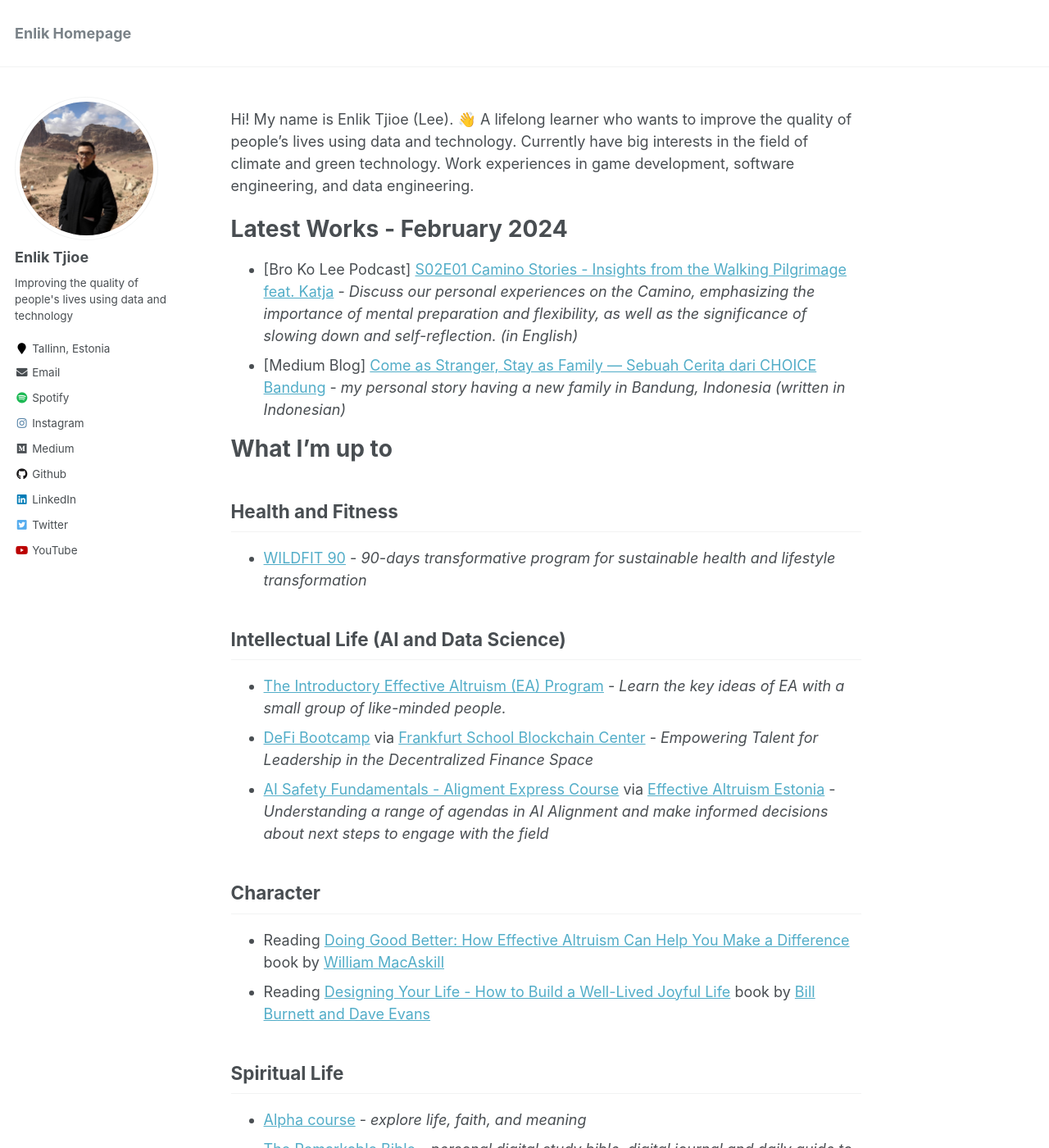
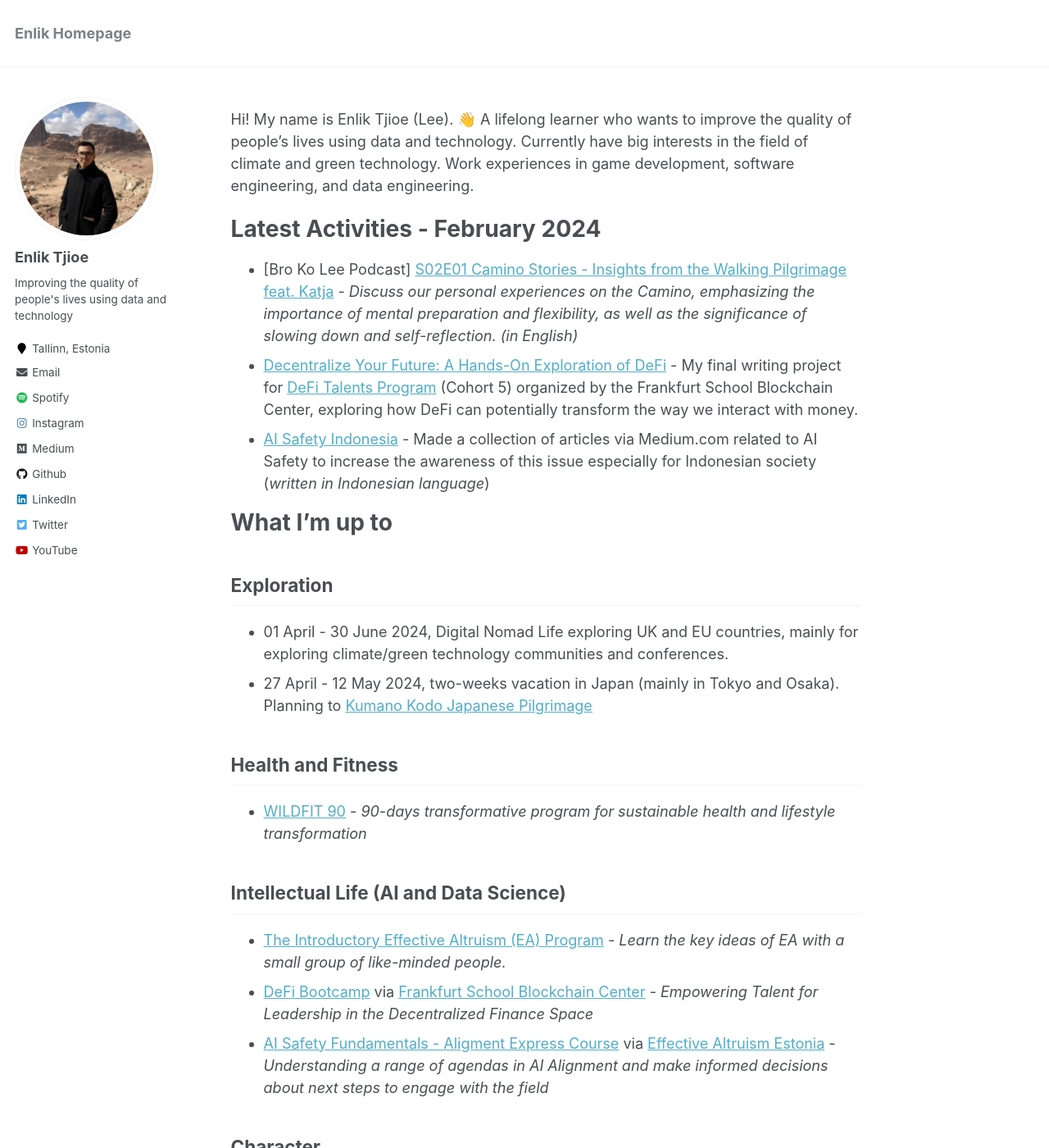
Before and after one commit to enliktjioe/enliktjioe.github.io, a Jekyll site: the page built from _pages/about.md, in a window 1280 px wide and 1400 px high. Shown: the whole window at 82% size. Built offline with Jekyll 4.4.1, drawn with Linux system fonts in a browser that asks for light colours; some of the changed text lies outside the part shown.

Commit message:
update homepage

```diff
--- a/_pages/about.md
+++ b/_pages/about.md
@@ -11,12 +11,18 @@ redirect_from:
 Hi! My name is Enlik Tjioe (Lee). 👋
 A lifelong learner who wants to improve the quality of people's lives using data and technology. Currently have big interests in the field of climate and green technology. Work experiences in game development, software engineering, and data engineering.
 
-# **Latest Works - February 2024**
+# **Latest Activities - February 2024**
 
 - [Bro Ko Lee Podcast] [S02E01 Camino Stories - Insights from the Walking Pilgrimage feat. Katja](https://podcasters.spotify.com/pod/show/enlik/episodes/S02E01-Camino-Stories---Insights-from-the-Walking-Pilgrimage-feat--Katja-e2fs6ap) - *Discuss our personal experiences on the Camino, emphasizing the importance of mental preparation and flexibility, as well as the significance of slowing down and self-reflection. (in English)*
-- [Medium Blog] [Come as Stranger, Stay as Family — Sebuah Cerita dari CHOICE Bandung](https://enliktjioe.medium.com/come-as-stranger-stay-as-family-sebuah-cerita-dari-choice-bandung-5042babc0e42) - *my personal story having a new family in Bandung, Indonesia (written in Indonesian)*
+- [Decentralize Your Future: A Hands-On Exploration of DeFi](https://enliktjioe.medium.com/decentralize-your-future-a-hands-on-exploration-of-defi-bff544f3441e) - My final writing project for [DeFi Talents Program](https://web3-talents.io/defi-talents/) (Cohort 5) organized by the Frankfurt School Blockchain Center, exploring how DeFi can potentially transform the way we interact with money.
+- [AI Safety Indonesia](https://medium.com/ai-safety-indonesia) - Made a collection of articles via Medium.com related to AI Safety to increase the awareness of this issue especially for Indonesian society (*written in Indonesian language*)
 
 # **What I'm up to**
+
+## Exploration
+
+- 01 April - 30 June 2024, Digital Nomad Life exploring UK and EU countries, mainly for exploring climate/green technology communities and conferences.
+- 27 April - 12 May 2024, two-weeks vacation in Japan (mainly in Tokyo and Osaka). Planning to [Kumano Kodo Japanese Pilgrimage](https://www.kumano-travel.com/en)
 
 ## Health and Fitness
 
@@ -35,9 +41,9 @@ A lifelong learner who wants to improve the quality of people's lives using data
 
 ## Spiritual Life
 
+- [Follow](https://www.goodreads.com/book/show/30297580-follow) - *develop seven essential attributes of being disciple and sharing my journey with a spiritual coach, to learn how to become a fully devoted follower of Jesus Christ*
 - [Alpha course](https://www.focuschurch.ee/alpha) - *explore life, faith, and meaning*
 - [The Remarkable Bible](https://remarkablebible.com/) - *personal digital study bible, digital journal and daily guide to reading through the Old and New Testaments in one year*
-- [Follow](https://www.goodreads.com/book/show/30297580-follow) - *develop seven essential attributes of being disciple and sharing my journey with a spiritual coach, to learn how to become a fully devoted follower of Jesus Christ*
 
 ## Social Life
 
```
